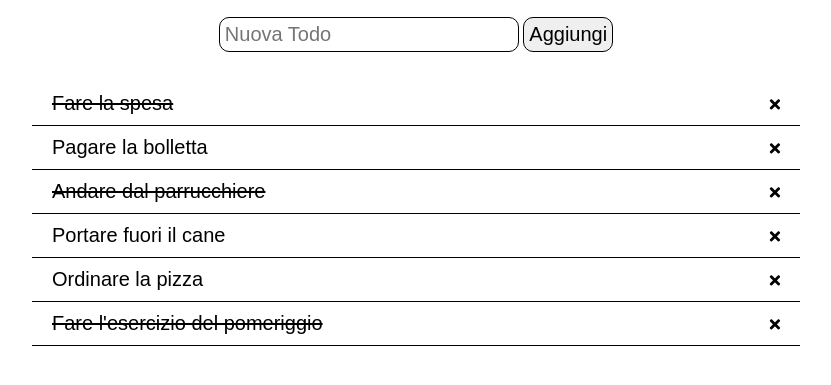
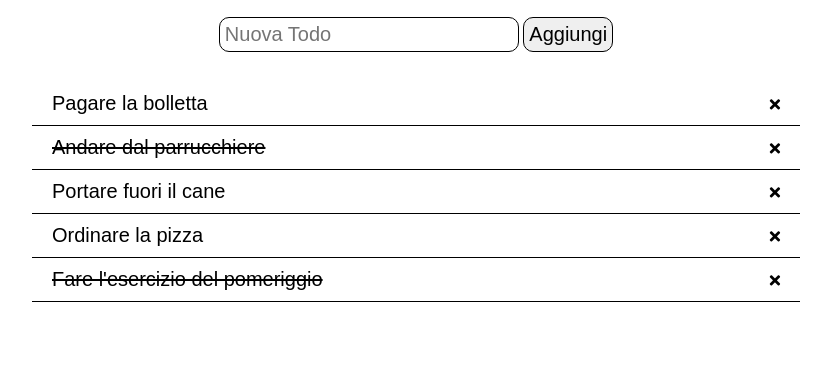
Before and after one commit to Deki97/vue-todolist, a plain HTML site: page index.html in a window 1280 px wide. Both pictures are taken after a click on the icon 998 px from the left and 185 px from the top of the page. Shown: the part 81-466 px from the top of the page, without its empty margins (224-1055 px from the left). Drawn offline with nearby package versions, Linux system fonts and the light colour scheme.

Commit message:
milestone-2 done

```diff
--- a/index.html
+++ b/index.html
@@ -62,10 +62,10 @@
                     </li> -->
 
                     <!-- Tramite un v-for scorro il mio array di oggetti e per ogni elemento stampo la proprietà 'text' -->
-                    <li :class="{ 'todo-done' : todo.done}" v-for="todo in todos">
+                    <li :class="{ 'todo-done' : todo.done}" v-for="(todo, index) in todos">
                         {{ todo.text }}
                         <span>
-                            <i class="fas fa-times"></i>
+                            <i @click="removeToDo(index)" class="fas fa-times"></i>
                         </span>
                     </li>
                 </ul>
--- a/js/script.js
+++ b/js/script.js
@@ -9,7 +9,7 @@
 // [x] Se la proprietà done è uguale a true, visualizzare il testo del todo sbarrato.
 
 // MILESTONE 2
-// Visualizzare a fianco ad ogni item ha una "x": cliccando su di essa, il todo viene rimosso dalla lista.
+// [x] Visualizzare a fianco ad ogni item ha una "x": cliccando su di essa, il todo viene rimosso dalla lista.
 
 // MILESTONE 3
 // Predisporre un campo di input testuale e un pulsante "aggiungi": cliccando sul pulsante, il testo digitato viene letto e utilizzato per creare un nuovo todo, che quindi viene aggiunto alla lista dei todo esistenti.
@@ -53,7 +53,9 @@ const app = new Vue(
             ]
         },
         methods: {
-
+            removeToDo: function(index) {
+                this.todos.splice(index, 1);
+            }
         }
     }
 );
```
